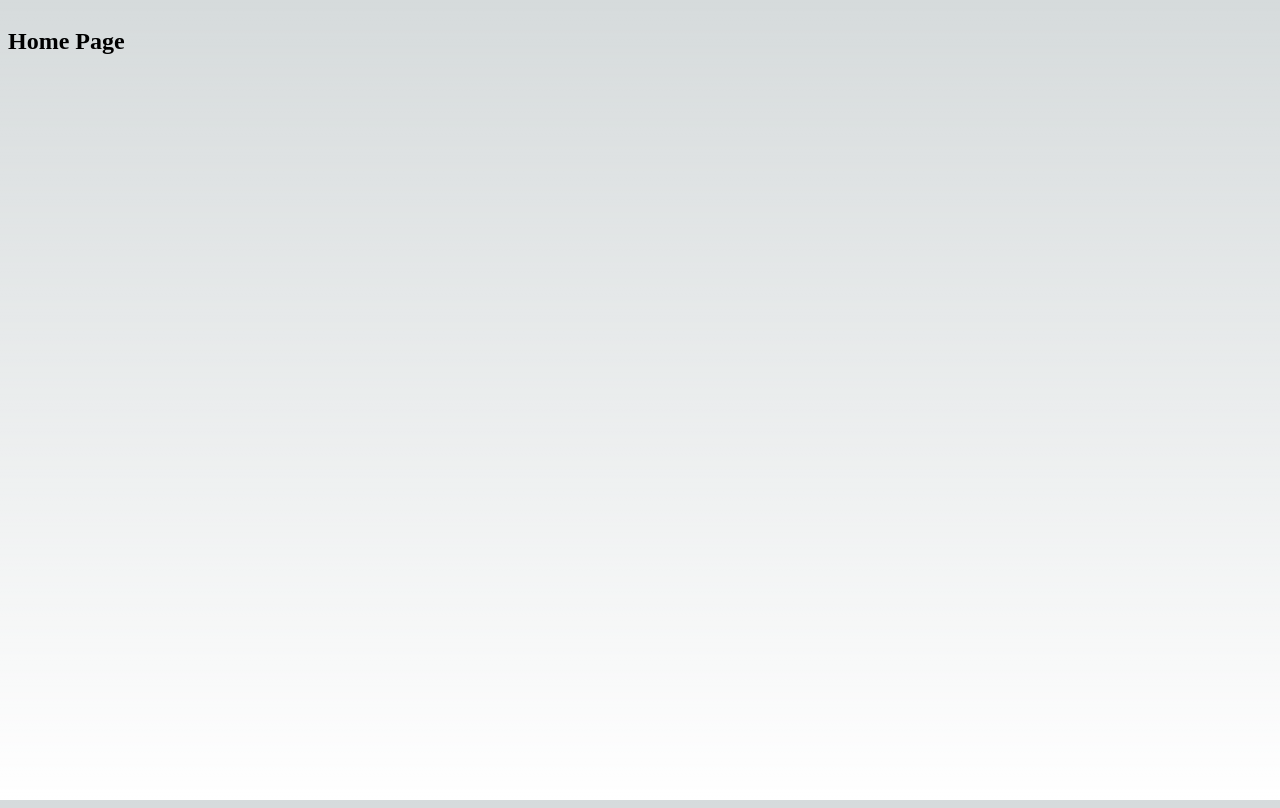
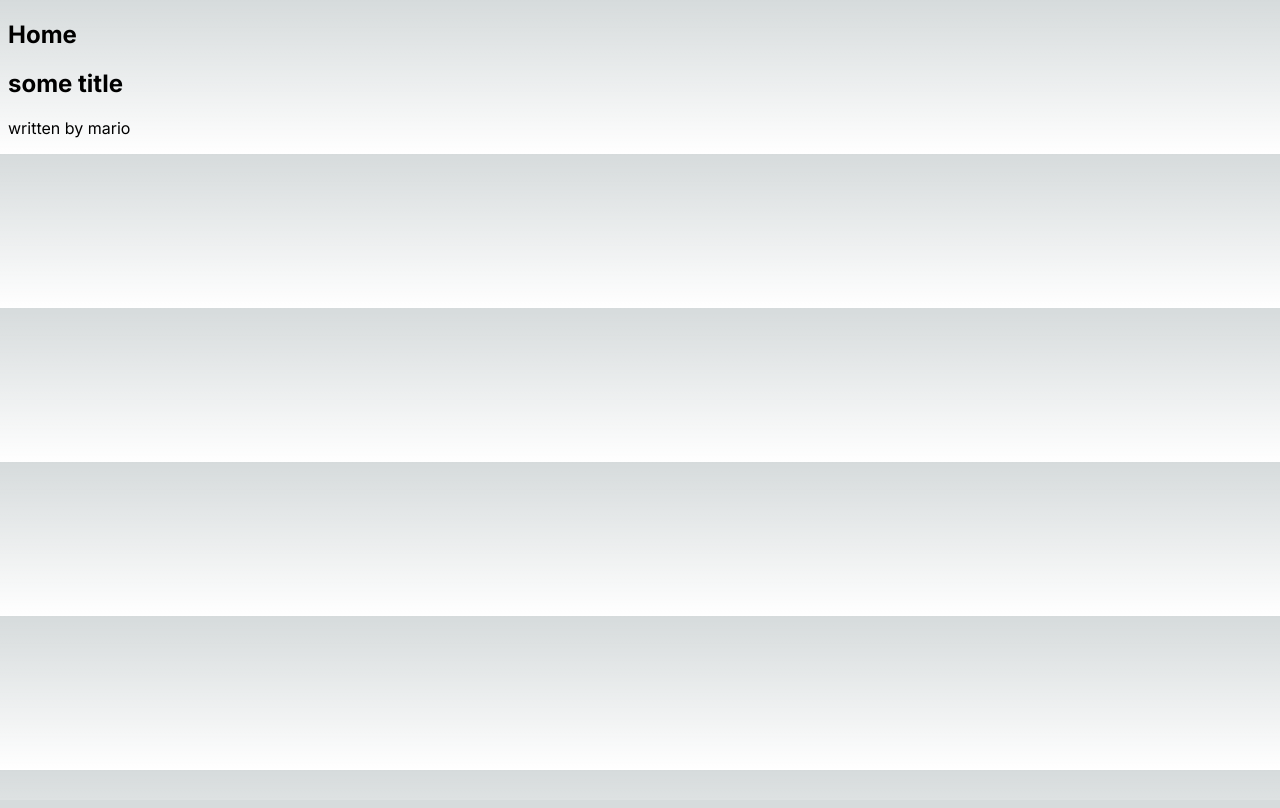
Before and after one commit to SoichiroWada/ninja-blog, a Next.js app: page / in a window 1280 px wide. Built offline with nearby package versions, Linux system fonts and the light colour scheme.

Commit message:
Refactor layout and enhance Home page with PostCard component

```diff
--- a/src/app/layout.tsx
+++ b/src/app/layout.tsx
@@ -1,29 +1,22 @@
+import "./globals.css";
 import type { Metadata } from "next";
-import { Geist, Geist_Mono } from "next/font/google";
-import "./globals.css";
+import { Inter } from "next/font/google";
 
-const geistSans = Geist({
-  variable: "--font-geist-sans",
-  subsets: ["latin"],
-});
-
-const geistMono = Geist_Mono({
-  variable: "--font-geist-mono",
-  subsets: ["latin"],
-});
+const inter = Inter({ subsets: ["latin"] });
 
 export const metadata: Metadata = {
   title: "Create Next App",
   description: "Generated by create next app",
 };
 
-export default function RootLayout({ children }: LayoutProps<"/">) {
+export default function RootLayout({
+  children,
+}: {
+  children: React.ReactNode;
+}) {
   return (
-    <html
-      lang="en"
-      className={`${geistSans.variable} ${geistMono.variable} h-full antialiased`}
-    >
-      <body className="min-h-full flex flex-col">{children}</body>
+    <html lang="en">
+      <body className={inter.className}>{children}</body>
     </html>
   );
 }
--- a/src/app/page.tsx
+++ b/src/app/page.tsx
@@ -1,7 +1,10 @@
+import PostCard from "@/components/PostCard";
+
 export default function Home() {
   return (
-  <main>
-    <h2>Home Page</h2>
-  </main>
-  )
+    <main>
+      <h2>Home</h2>
+      <PostCard title="some title" author="mario" />
+    </main>
+  );
 }
--- /dev/null
+++ b/src/components/PostCard.tsx
@@ -0,0 +1,19 @@
+// interface PostCardProps {
+//   title: string,
+//   author: string,
+// }
+
+export default function PostCard({
+  title,
+  author,
+}: {
+  title: string;
+  author: string;
+}) {
+  return (
+    <div className="card">
+      <h2>{title}</h2>
+      <p>written by {author}</p>
+    </div>
+  );
+}
```
